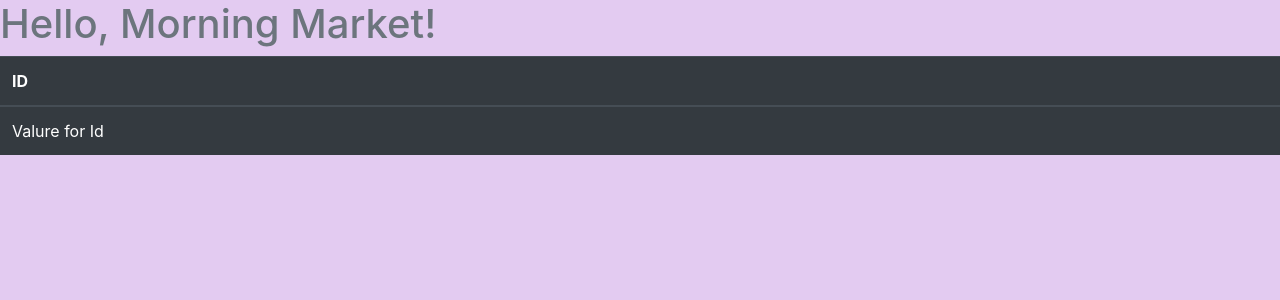
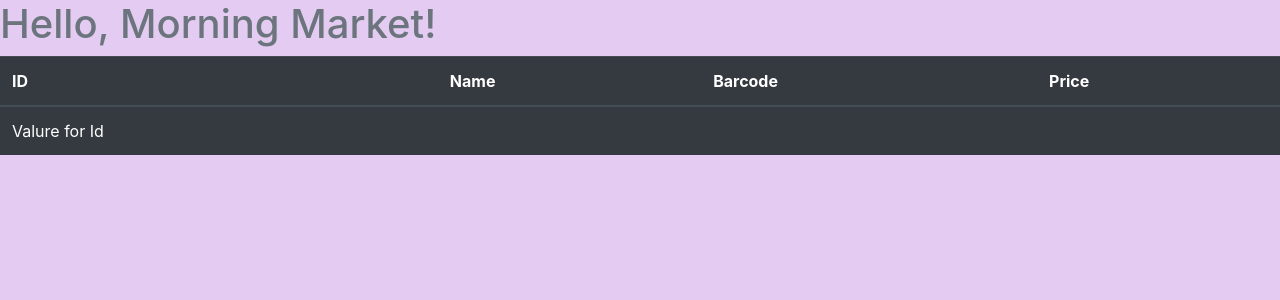
Before and after one commit to DarishkaAMS/Flask_Projects-E_FlaskMarket, a Flask app: page /market in a window 1280 px wide. Shown: the part 56-356 px from the top of the page. Run offline with Flask 2, Linux system fonts and the light colour scheme.

Commit message:
Update market.html with <table>

```diff
--- a/templates/market.html
+++ b/templates/market.html
@@ -41,7 +41,10 @@
         <thead>
             <tr>
                 <!-- Your Columns HERE -->
-                <th scope="col">ID</th>
+                <th scope="col"> ID </th>
+                <th scope="col"> Name </th>
+                <th scope="col"> Barcode </th>
+                <th scope="col"> Price </th>
             </tr>
         </thead>
         <tbody>
```
